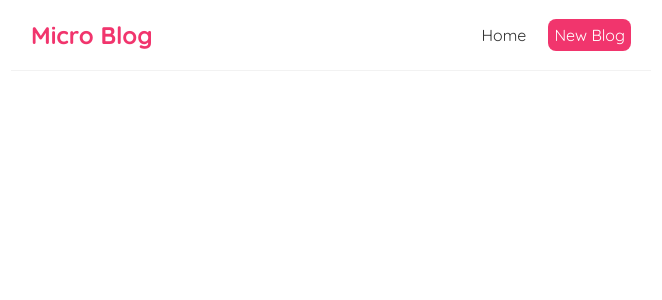
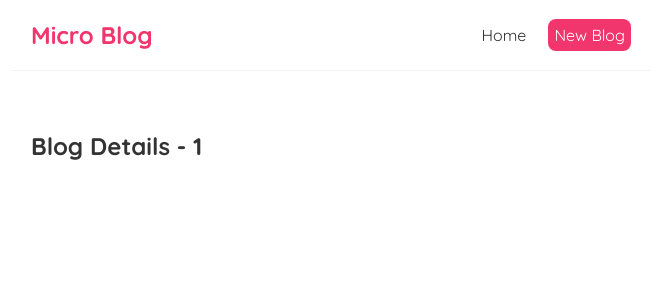
Before and after one commit to cjislegit/microBlog, a React (Create React App) app in the folder micro_blog/: page /blogs/1 in a window 1280 px wide. Shown: the top 300 px of the page, without its empty margins (309-971 px from the left). Built offline with nearby package versions, Linux system fonts and the light colour scheme.

Commit message:
The BlogList now displays a list of links that lead to the new BlogDetails page

```diff
--- a/micro_blog/src/App.js
+++ b/micro_blog/src/App.js
@@ -2,6 +2,7 @@
 import Home from './Home';
 import { BrowserRouter as Router, Route, Switch } from 'react-router-dom';
 import Create from './Create';
+import BlogDetails from './BlogDetails';
 
 function App() {
   return (
@@ -16,6 +17,9 @@
             <Route path='/create'>
               <Create />
             </Route>
+            <Route path='/blogs/:id'>
+              <BlogDetails />
+            </Route>
           </Switch>
         </div>
       </div>
--- /dev/null
+++ b/micro_blog/src/BlogDetails.js
@@ -0,0 +1,12 @@
+import { useParams } from 'react-router';
+
+const BlogDetails = () => {
+  const { id } = useParams();
+  return (
+    <div className='blog-details'>
+      <h2>Blog Details - {id}</h2>
+    </div>
+  );
+};
+
+export default BlogDetails;
--- a/micro_blog/src/BlogList.js
+++ b/micro_blog/src/BlogList.js
@@ -1,10 +1,14 @@
+import { Link } from 'react-router-dom';
+
 const BlogList = ({ blogs, handleDelete }) => {
   return (
     <div className='blog-list'>
       {blogs.map((blog) => (
         <div className='blog-preview' key={blog.id}>
-          <h2>{blog.title}</h2>
-          <p>Written by: {blog.author}</p>
+          <Link to={`/blogs/${blog.id}`}>
+            <h2>{blog.title}</h2>
+            <p>Written by: {blog.author}</p>
+          </Link>
         </div>
       ))}
     </div>
```
